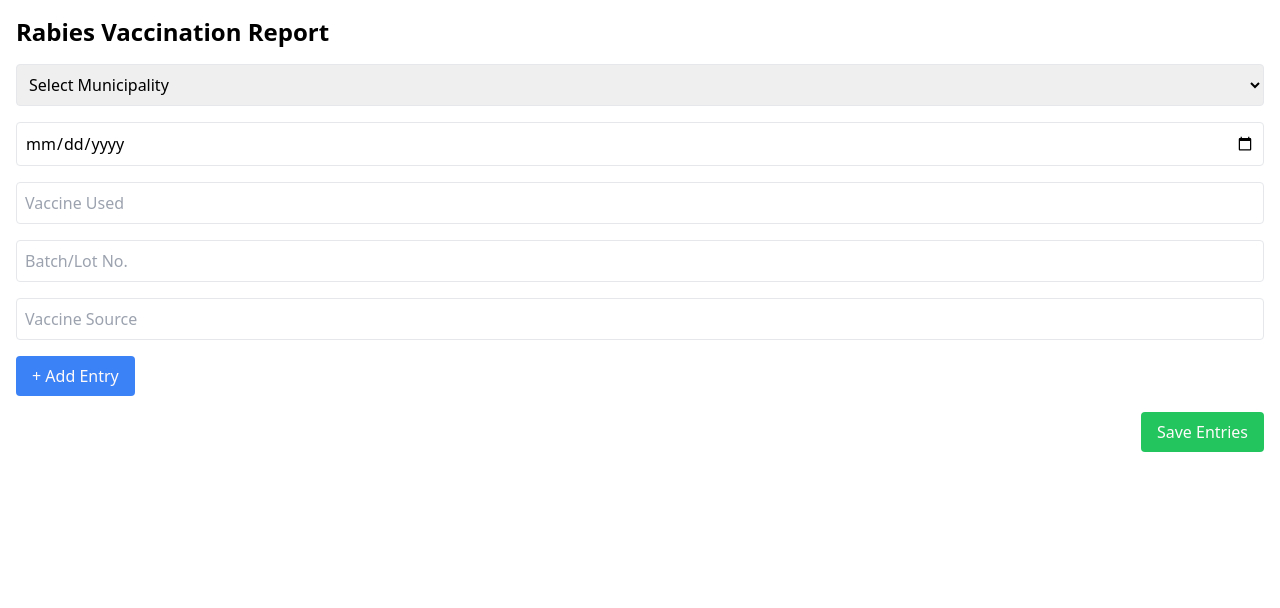
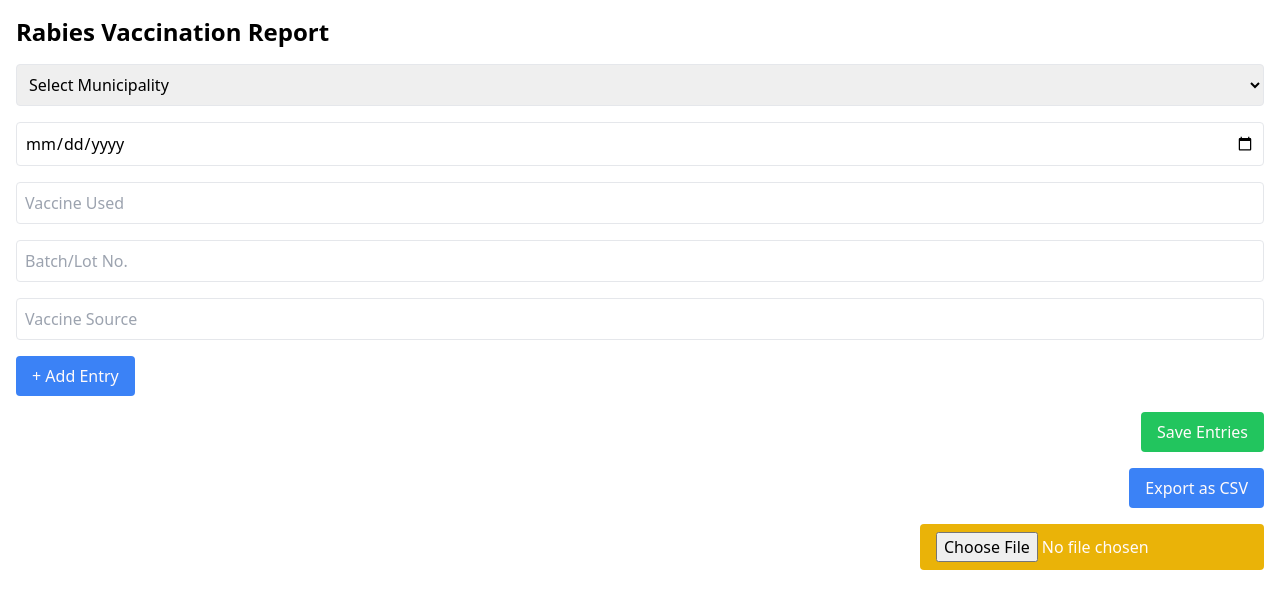
Before and after one commit to TonYacapin/PAAW, a React (Create React App) app in the folder dashboard/: page /Rabies in a window 1280 px wide. Shown: the top 608 px of the page. Built offline with nearby package versions, Linux system fonts and the light colour scheme.

Commit message:
added import export csv to rabiesvaccination form

```diff
--- a/dashboard/src/component/RabiesReportChart .js
+++ b/dashboard/src/component/RabiesReportChart .js
@@ -25,7 +25,7 @@ const RabiesReportChart = () => {
     useEffect(() => {
         const fetchData = async () => {
             try {
-                const response = await axios.get('http://192.168.0.112:5000/api/entries');
+                const response = await axios.get('http://localhost:5000/api/entries');
                 const reports = response.data;
 
                 // Apply filters
--- a/dashboard/src/pages/RABIES/RabiesVaccinationReport.js
+++ b/dashboard/src/pages/RABIES/RabiesVaccinationReport.js
@@ -1,6 +1,7 @@
 import React, { useState } from 'react';
 import axios from 'axios'; // Import axios for HTTP requests
 import ConfirmationModal from '../../component/ConfirmationModal'; // Import the ConfirmationModal component
+import Papa from 'papaparse'; // Import PapaParse for CSV handling
 
 function RabiesVaccinationReport() {
   const [entries, setEntries] = useState([]);
@@ -105,7 +106,7 @@ function RabiesVaccinationReport() {
     try {
       console.log(entries);
       // Replace with your backend API URL
-      const response = await axios.post('http://192.168.0.112:5000/api/entries', {
+      const response = await axios.post('http://localhost:5000/api/entries', {
         municipality,
         dateReported,
         vaccineUsed,
@@ -127,6 +128,117 @@ function RabiesVaccinationReport() {
       console.error('Error saving entries:', error);
       alert('Failed to save entries');
     }
+  };
+
+  const exportAsCSV = () => {
+    // Create an array to hold all the data
+    const data = [];
+
+    // Add the header row with main information
+    data.push({
+      Municipality: municipality,
+      DateReported: dateReported,
+      VaccineUsed: vaccineUsed,
+      BatchLotNo: batchLotNo,
+      VaccineSource: vaccineSource,
+      no: '',
+      Date: '',
+      Barangay: '',
+      ClientFirstName: '',
+      ClientLastName: '',
+      ClientGender: '',
+      ClientBirthday: '',
+      ClientContactNo: '',
+      AnimalName: '',
+      AnimalSpecies: '',
+      AnimalSex: '',
+      AnimalAge: '',
+      AnimalColor: ''
+    });
+
+    // Add each entry as a new row
+    entries.forEach((entry) => {
+      data.push({
+        Municipality: '',
+        DateReported: '',
+        VaccineUsed: '',
+        BatchLotNo: '',
+        VaccineSource: '',
+        no: entry.no,
+        Date: entry.date,
+        Barangay: entry.barangay,
+        ClientFirstName: entry.clientInfo?.firstName || '',
+        ClientLastName: entry.clientInfo?.lastName || '',
+        ClientGender: entry.clientInfo?.gender || '',
+        ClientBirthday: entry.clientInfo?.birthday || '',
+        ClientContactNo: entry.clientInfo?.contactNo || '',
+        AnimalName: entry.animalInfo?.name || '',
+        AnimalSpecies: entry.animalInfo?.species || '',
+        AnimalSex: entry.animalInfo?.sex || '',
+        AnimalAge: entry.animalInfo?.age || '',
+        AnimalColor: entry.animalInfo?.color || ''
+      });
+    });
+
+    console.log("Data before CSV conversion:", data);
+
+    // Convert data to CSV using Papa.unparse()
+    const csv = Papa.unparse(data);
+    console.log("Generated CSV:", csv);
+
+    const blob = new Blob([csv], { type: 'text/csv;charset=utf-8;' });
+    const url = URL.createObjectURL(blob);
+    const link = document.createElement('a');
+    link.href = url;
+    link.setAttribute('download', 'rabies_vaccination_report.csv');
+    document.body.appendChild(link);
+    link.click();
+    document.body.removeChild(link);
+  };
+  // Function to import CSV
+  const importCSV = (event) => {
+    const file = event.target.files[0];
+    Papa.parse(file, {
+      header: true,
+      complete: (results) => {
+        const importedData = results.data;
+
+        // Separate the main fields from the entries
+        const mainFields = importedData[0];
+        setMunicipality(mainFields.Municipality);
+        setDateReported(mainFields.DateReported);
+        setVaccineUsed(mainFields.VaccineUsed);
+        setBatchLotNo(mainFields.BatchLotNo);
+        setVaccineSource(mainFields.VaccineSource);
+
+        // Filter out entries and set them properly
+        const importedEntries = importedData.slice(1).map((entry, index) => ({
+          no: index + 1,
+          date: entry.Date,
+          barangay: entry.Barangay,
+          clientInfo: {
+            firstName: entry.ClientFirstName,
+            lastName: entry.ClientLastName,
+            gender: entry.ClientGender,
+            birthday: entry.ClientBirthday,
+            contactNo: entry.ClientContactNo
+          },
+          animalInfo: {
+            name: entry.AnimalName,
+            species: entry.AnimalSpecies,
+            sex: entry.AnimalSex,
+            age: entry.AnimalAge,
+            color: entry.AnimalColor
+          }
+        }));
+
+        setEntries(importedEntries);
+      },
+      error: (error) => {
+        console.error('Error parsing CSV:', error);
+        alert('Failed to import CSV file.');
+      }
+    });
   };
 
   return (
@@ -380,6 +492,8 @@ function RabiesVaccinationReport() {
               </button>
             </div>
           </div>
+
+
         </div>
       )}
 
@@ -390,6 +504,27 @@ function RabiesVaccinationReport() {
         onCancel={handleCancelRemove}
         message="Are you sure you want to remove this entry?"
       />
+
+          {/* Export as CSV Button */}
+          <div className="flex justify-end mb-4">
+            <button
+              type="button"
+              onClick={exportAsCSV}
+              className="px-4 py-2 bg-blue-500 text-white rounded"
+            >
+              Export as CSV
+            </button>
+          </div>
+
+          {/* Import CSV Input */}
+          <div className="flex justify-end mb-4">
+            <input
+              type="file"
+              accept=".csv"
+              onChange={importCSV}
+              className="px-4 py-2 bg-yellow-500 text-white rounded"
+            />
+          </div>
     </div>
   );
 }
```
